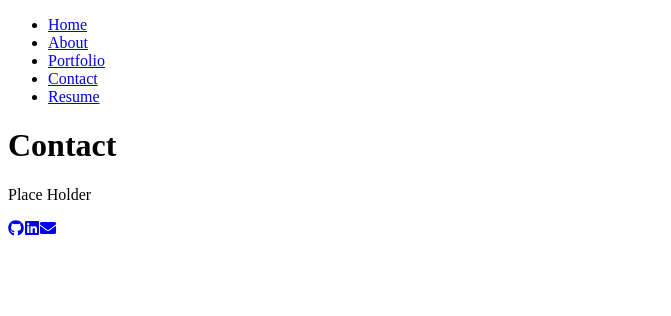
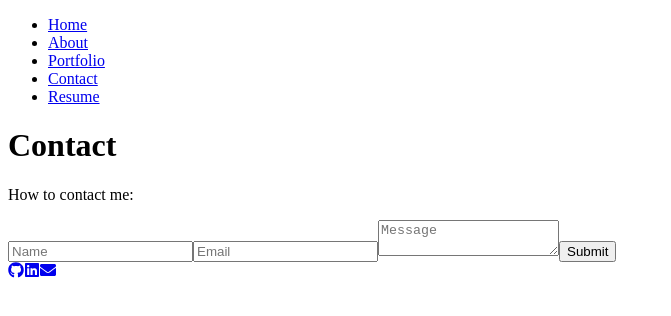
Before and after one commit to spatiallyabsent/joshPortfolio, a React (Vite) app: page /Contact in a window 1280 px wide. Shown: the top 316 px of the page, without its empty margins (0-671 px from the left). Built offline with nearby package versions, Linux system fonts and the light colour scheme.

Commit message:
added some about html and started form.jsx still need useEffect for on mount

```diff
--- /dev/null
+++ b/src/components/Form/form.jsx
@@ -0,0 +1,71 @@
+import { useState, useEffect } from 'react';
+//used 20-React/16-Stu_React-Forms as a reference
+//may need to add an onmount useEffect to clear the form
+const Form = () => {
+    const [userName, setUserName] = useState('');
+    const [userEmail, setUserEmail] = useState('');
+    const [userMessage, setUserMessage] = useState('');
+    const [errorMessages, setErrorMessages] = useState('');
+
+    const handleInputChange = (e) => {
+        const { target } = e;
+        const inputType = target.name;
+        const inputValue = target.value;
+
+        if (inputType === 'name') {
+            setUserName(inputValue);
+        } else if (inputType === 'email') {
+            setUserEmail(inputValue);
+        } else {
+            setUserMessage(inputValue);
+        }
+    };
+
+    const handleFormSubmit = (e) => {
+        e.preventDefault();
+        if (!userName || !userEmail || !userMessage) {
+            setErrorMessages('Please fill out all fields');
+        } else {
+            setErrorMessages('');
+            setUserName('');
+            setUserEmail('');
+            setUserMessage('');
+        }
+    };
+
+    return (
+        <div className="form-container">
+            <form className="form" onSubmit={handleFormSubmit}>
+                <input
+                    value={userName}
+                    name="userName"
+                    onChange={handleInputChange}
+                    type="text"
+                    placeholder="Name"
+                    />
+                <input
+                    value={userEmail}
+                    name="userEmail"
+                    onChange={handleInputChange}
+                    type="email"
+                    placeholder="Email"
+                    />
+                <textarea
+                    value={userMessage}
+                    name="userMessage"
+                    onChange={handleInputChange}
+                    type="text"
+                    placeholder="Message"
+                    />
+                <button type="submit">Submit</button>
+            </form>
+            {errorMessages && (
+                <div>
+                    <p className="error-text">{errorMessages}</p>
+                </div>
+            )}
+        </div>
+    );
+}
+
+export default Form;
--- a/src/pages/About.jsx
+++ b/src/pages/About.jsx
@@ -3,7 +3,15 @@ export default function About() {
         <div>
             <h1>About</h1>
             <p>
-                Place Holder
+                Hello! My name is Joshua and I'm a web developer who finds passion in learning online technologies.
+                I view the web as an extension of human expression, a way to push and create our desires and dreams,
+                and a fast track to paving our way to the future. I am a full stack developer with a focus on creativity,
+                user experiencce, and collaberation. I am always looking for new opportunities to learn and grow.
+
+                Some of the programs I've had past experience in include HTML, CSS, JavaScript, React, Node.js, Express, and
+                Mustache.js. I've also had experience with databases such as MongoDB and MySQL. Currently I am working on
+                growing my skills in these technologies but am always on the look out for new technologies that let creators and
+                developers do incredible things.
             </p>
         </div>
     );
--- a/src/pages/Contact.jsx
+++ b/src/pages/Contact.jsx
@@ -1,10 +1,13 @@
+import Form from '../components/Form/form';
+
 export default function Contact() {
     return (
         <div>
             <h1>Contact</h1>
             <p>
-                Place Holder
+                How to contact me:
             </p>
+            <Form />
         </div>
     );
 }
```
